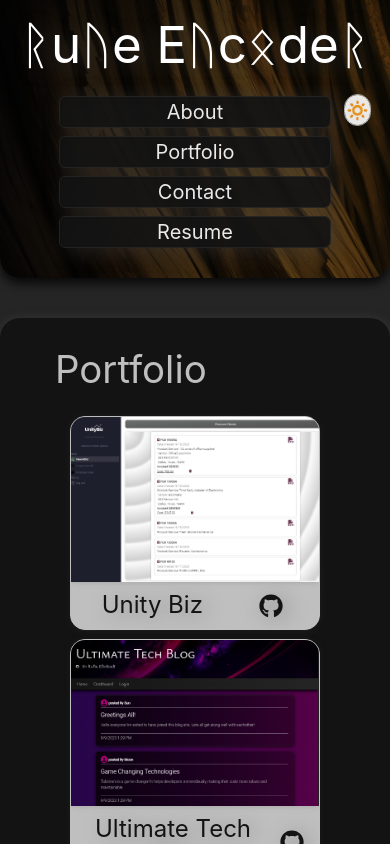
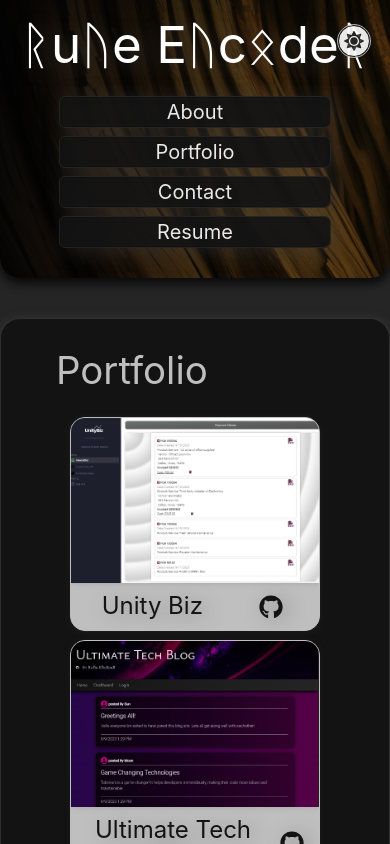
Before and after one commit to rune-encoder/React-Portfolio, a React (Vite) app: page /Portfolio in a window 390 px wide. Shown: the top 844 px of the page. Built offline with nearby package versions, Linux system fonts and the light colour scheme.

Commit message:
Touch up Style and Formatting

```diff
--- a/src/components/Footer.jsx
+++ b/src/components/Footer.jsx
@@ -1,11 +1,9 @@
+import React from "react";
 import "../styles/Footer.css";
-
-import React from "react";
-
 import footerContent from "../content/footerContent.js";
-const { footerText, socialLinks } = footerContent;
 
 export default function Footer() {
+  const { footerText, socialLinks } = footerContent;
   return (
     <footer>
       <div className="footer-links-group">
--- a/src/components/UI/MainContent.jsx
+++ b/src/components/UI/MainContent.jsx
@@ -1,3 +1,5 @@
+import "../../styles/Main.css";
+
 export default function Main(props) {
-  return <main>{props.children}</main>;
+  return <main className="pulse-animation">{props.children}</main>;
 }
--- a/src/components/UI/ThemeBtn.jsx
+++ b/src/components/UI/ThemeBtn.jsx
@@ -1,7 +1,11 @@
+import { FaMoon, FaSun } from "react-icons/fa";
+
 export default function ThemeBtn({ darkMode, toggleDarkMode }) {
   return (
     <div className="util-group">
-      <button onClick={toggleDarkMode}>{`${darkMode ? `🔅` : `🌙`}`}</button>
+      <button onClick={toggleDarkMode}>
+        {darkMode ? <FaSun /> : <FaMoon />}
+      </button>
     </div>
   );
 }
--- a/src/styles/About.css
+++ b/src/styles/About.css
@@ -3,9 +3,6 @@
   flex-direction: column;
   justify-content: center;
   border-radius: 15px;
-
-  /*! REVISIT */
-  /* border: solid 4px #91277a;  */
 }
 
 .profile-photo {
@@ -22,7 +19,6 @@
 }
 
 .profile-desc p {
-  /*! REVISIT */
   color: var(--dark);
   font-style: italic;
   margin: 0 20px;
@@ -36,7 +32,7 @@
 
 /*! REVISIT */
 /* .image-group:hover::after { */
-  /* content: "Hello";
+/* content: "Hello";
   position: absolute;
   top: 100px;
   left: 50px;
--- a/src/styles/Footer.css
+++ b/src/styles/Footer.css
@@ -46,16 +46,14 @@
 }
 
 .footer-links-group a:hover {
+  transform: scale(1.1);
   outline-style: initial;
-  outline-offset: 5px;
-  outline-width: 5px;
-  border: 0.5px solid var(--btn-bd);
+  outline-offset: 3px;
+  outline-width: 3px;
   outline-color: var(--unique);
   background-color: var(--medium);
+  color: var(--unique);
   opacity: 100%;
-
-  /*! Revisit */
-  color: var(--unique);
 }
 
 .footer-links-group a:active {
@@ -67,6 +65,7 @@
 
 .footer-links-group a[data-descr]:hover::after {
   content: attr(data-descr);
+  font-size: 0.6em;
 }
 
 .icon {
--- a/src/styles/Header.css
+++ b/src/styles/Header.css
@@ -41,7 +41,7 @@
   font-size: 20px;
   text-align: center;
   cursor: pointer;
-  transition: all 0.1s ease-in;
+  transition: all 0.15s ease-in;
   filter: opacity(90%);
   outline: 0.1px solid;
   outline-color: var(--medium-dark);
@@ -57,12 +57,12 @@
     var(--btn-hover-right)
   );
   opacity: 100%;
-  border: 0.5px solid var(--btn-bd);
   outline-color: var(--btn-outline);
   outline-style: initial;
   outline-offset: 5px;
   outline-width: 5px;
   color: var(--unique);
+  transform: scale(0.95);
 }
 
 nav a:active,
@@ -73,23 +73,25 @@
   color: var(--medium);
 }
 
-/*! Revisit */
 .util-group {
+  display: flex;
+  align-items: center;
+  position: absolute;
+  padding: 5px;
   border: none;
   border-radius: 50px;
-  color: var(--light);
   font-size: 20px;
   text-align: center;
   cursor: pointer;
-  transition: all 0.1s ease-in;
   filter: opacity(90%);
   outline: 0.1px solid;
+  color: var(--medium-dark);
+  background-color: var(--light);
+  border: solid 1px var(--dark);
   outline-color: var(--medium);
-  background-color: var(--light);
-  position: absolute;
+  transition: all 0.2s ease-in;
   top: 33px;
   right: 14px;
-  z-index: 2;
 }
 
 /* =========================== Media Queries ========================== */
@@ -140,10 +142,3 @@
     width: 80%;
   }
 }
-
-@media screen and (max-width: 576px) {
-  .util-group {
-    top: 95px;
-    right: 20px;
-  }
-}
--- /dev/null
+++ b/src/styles/Main.css
@@ -0,0 +1,37 @@
+main {
+  display: flex;
+  flex-direction: row;
+  justify-content: center;
+  max-width: 1536px;
+  margin: 40px 0;
+  padding: 30px 30px;
+  border-radius: 20px;
+  background-color: var(--dark);
+  border: 1.5px solid transparent;
+  -webkit-box-shadow: 0px 1px 8px 2px var(--opacity-medium);
+  -moz-box-shadow: 0px 1px 8px 2px var(--opacity-medium);
+  box-shadow: 0px 1px 8px 2px var(--opacity-medium);
+  z-index: 1;
+}
+
+.pulse-animation {
+  animation: borderLoop 4s linear infinite;
+}
+
+@keyframes borderLoop {
+  0% {
+    border-color: var(--light);
+  }
+  25% {
+    border-color: var(--medium);
+  }
+  50% {
+    border-color: var(--opacity-medium);
+  }
+  75% {
+    border-color: var(--medium);
+  }
+  100% {
+    border-color: var(--light);
+  }
+}
--- a/src/styles/Portfolio.css
+++ b/src/styles/Portfolio.css
@@ -29,7 +29,7 @@
   background-color: var(--medium);
   overflow: hidden;
   box-shadow: 0px 1px 8px -3px var(--medium-dark);
-  transition: transform 0.1s ease-in;
+  transition: transform 0.15s ease-in;
 }
 
 .proj-item img {
@@ -65,8 +65,6 @@
 
 .proj-link-group a:hover {
   opacity: 100%;
-
-  /*! Revisit */
   color: var(--unique);
   filter: drop-shadow(5px 3px 10px var(--medium));
 }
--- a/src/styles/index.css
+++ b/src/styles/index.css
@@ -24,7 +24,7 @@
   --btn-right: #626e8a;
 
   /* Theme Color Style */
-  --unique: #e01843;
+  --unique: #7c6d14;
   --primary: #9e7528;
 }
 
@@ -53,7 +53,6 @@
   font-family: Inter, system-ui, Avenir, Helvetica, Arial, sans-serif;
   line-height: 1.5;
   font-weight: 400;
-
   font-synthesis: none;
   text-rendering: optimizeLegibility;
   -webkit-font-smoothing: antialiased;
@@ -74,20 +73,9 @@
   background-color: var(--medium-dark);
 }
 
-/* MAIN CONTENT DISPLAYED HERE */
-main {
-  display: flex;
-  flex-direction: row;
-  justify-content: center;
-  max-width: 1536px;
-  margin: 40px 0;
-  padding: 30px 30px;
-  border-radius: 20px;
-  background-color: var(--dark);
-  -webkit-box-shadow: 0px 1px 8px 2px var(--opacity-medium);
-  -moz-box-shadow: 0px 1px 8px 2px var(--opacity-medium);
-  box-shadow: 0px 1px 8px 2px var(--opacity-medium);
-  z-index: 1;
+.active {
+  background-color: #007bff;
+  color: #fff;
 }
 
 h1 {
@@ -121,6 +109,10 @@
   filter: drop-shadow(5px 3px 10px var(--opacity-medium));
 }
 
+/* =========================== Main =========================== */
+/* Main.css for Main.jsx */
+/* ============================================================ */
+
 /* =========================== HEADER ========================= */
 /* Header.css for Header.jsx */
 /* ============================================================ */
```
